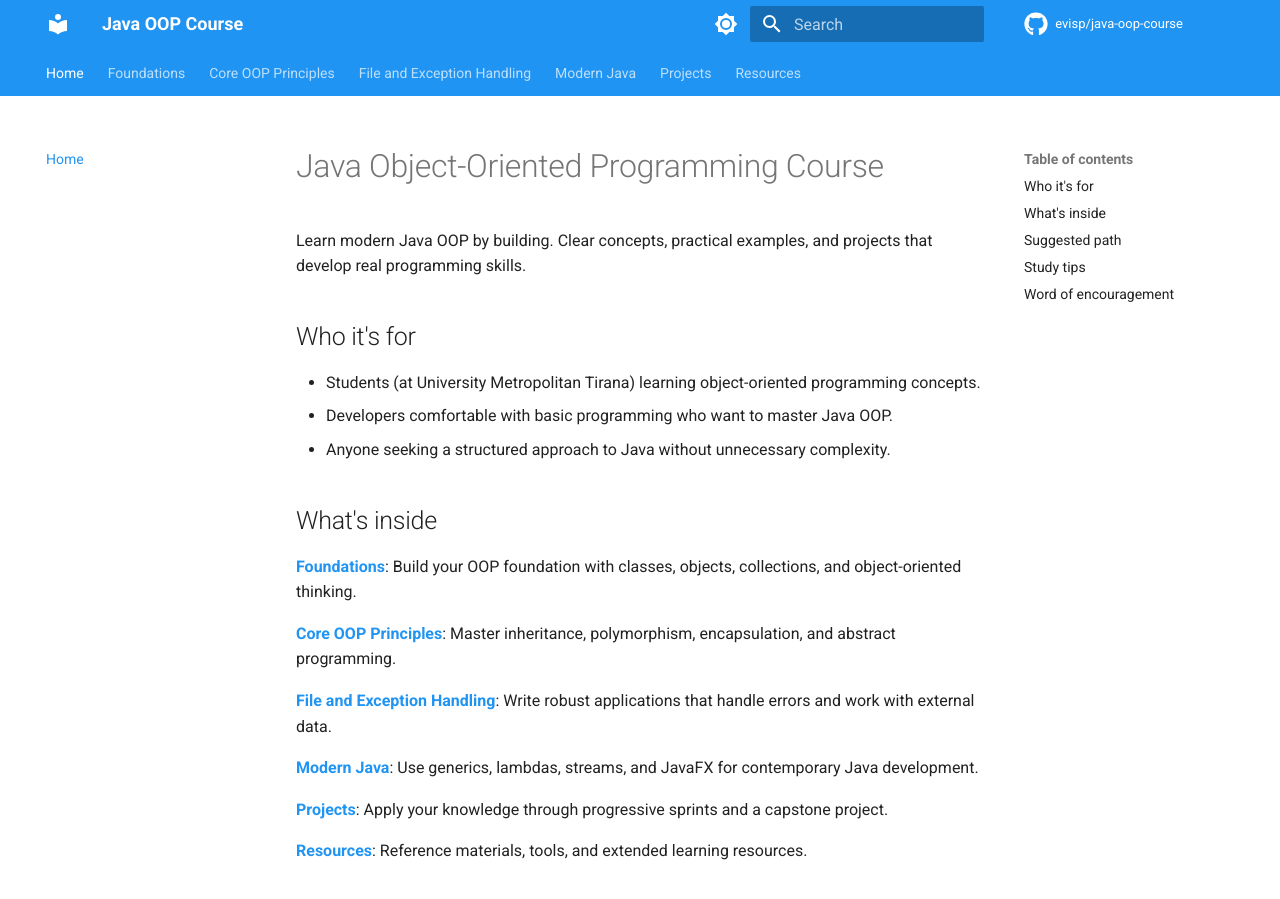
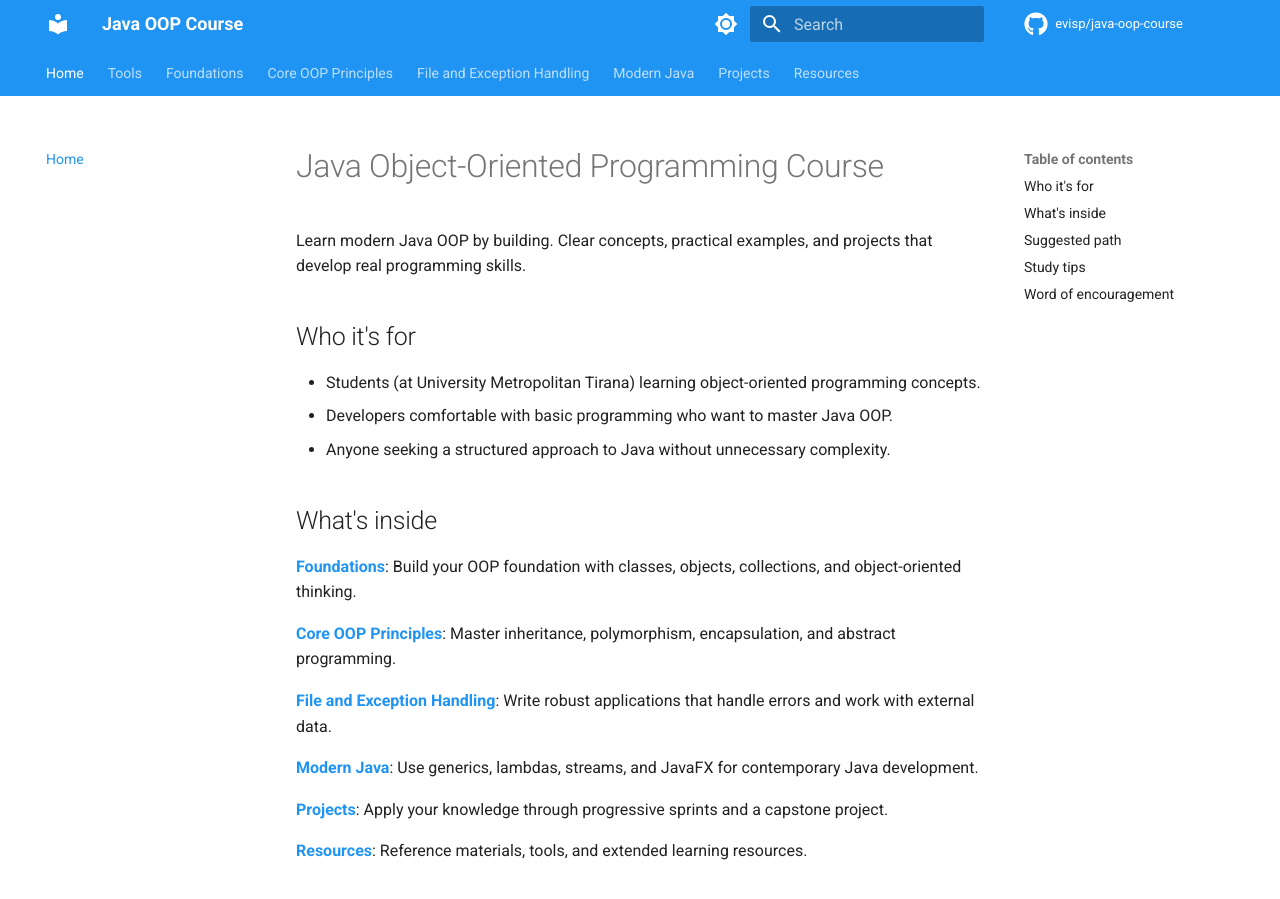
Before and after one commit to evisp/java-oop-course, an MkDocs documentation site: the page built from docs/index.md, in a window 1280 px wide and 900 px high. Built offline with MkDocs 1.6.1 and Material for MkDocs 9.7.7, drawn with Linux system fonts in a browser that asks for light colours; comment, search, counter and statistics services are not loaded.

Commit message:
add notes on tools

```diff
--- a/mkdocs.yml
+++ b/mkdocs.yml
@@ -38,6 +38,8 @@ theme:
 
 nav:
   - Home: index.md
+  - Tools:
+      - Tools: 00-tools/index.md
   - Foundations:
       - Overview: 01-fundamentals/index.md
       - Introduction to OOP: 01-fundamentals/intro-oop.md
```
Also changed, not shown: 1 other file.
